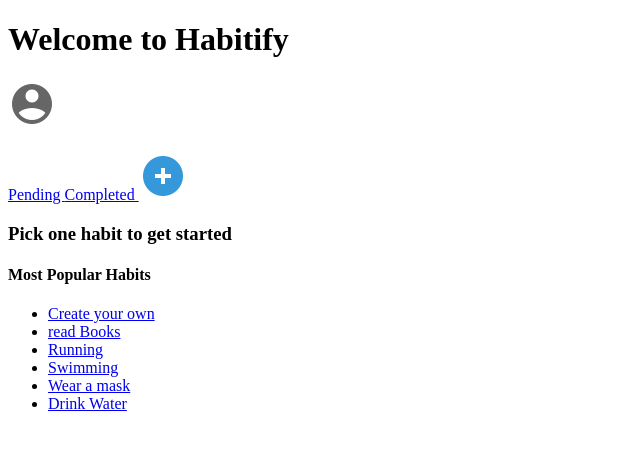
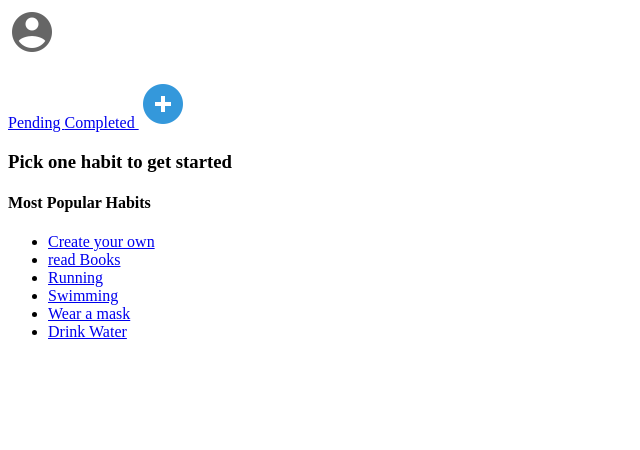
Before and after one commit to GSG-G9/habitify-YA, a React (Create React App) app: page /new in a window 1280 px wide. Shown: the top 450 px of the page, without its empty margins (0-640 px from the left). Built offline with nearby package versions, Linux system fonts and the light colour scheme.

Commit message:
change HapitPfoflie  class to function

```diff
--- a/src/App.js
+++ b/src/App.js
@@ -26,8 +26,7 @@
     const { name } = this.state;
     return (
       <Router>
-        <div className="App">
-          <h1>Welcome to Habitify</h1>
+        <>
           <Switch>
             <Route
               exact
@@ -54,7 +53,7 @@
             />
             <Redirect to="/" />
           </Switch>
-        </div>
+        </>
       </Router>
     );
   }
--- a/src/components/HabitProfile/index.js
+++ b/src/components/HabitProfile/index.js
@@ -10,15 +10,13 @@
 
 import './style.css';
 
-// eslint-disable-next-line react/prefer-stateless-function
-class HabitProfile extends React.Component {
-  render() {
-    const { name } = this.props;
+const HabitProfile = (props) => {
+  const { name } = props;
   return (
     <section className="habit-profile">
       <section className="habit-profile-header">
         <img src={user} alt="user" />
-          <h2>{name}</h2>
+        <h2 className="habit-profile-header-name">{name}</h2>
       </section>
       <Link to="/profile"> Pending </Link>
       <Link to="/completed"> Completed </Link>
@@ -28,8 +26,7 @@
       <section />
     </section>
   );
-  }
-}
+};
 
 HabitProfile.propTypes = {
   name: PropTypes.string.isRequired,
--- a/src/components/Home/index.js
+++ b/src/components/Home/index.js
@@ -35,6 +35,7 @@
     const { name } = this.state;
     return (
       <div>
+        <h1>Welcome to Habitify</h1>
         <form onSubmit={this.handleSubmit}>
           <label htmlFor="username">
             Enter your name :
```
Also changed, not shown: 1 other file (tests, documents, lock files or other folders). Lines whose indentation alone changed are shown as unchanged.
